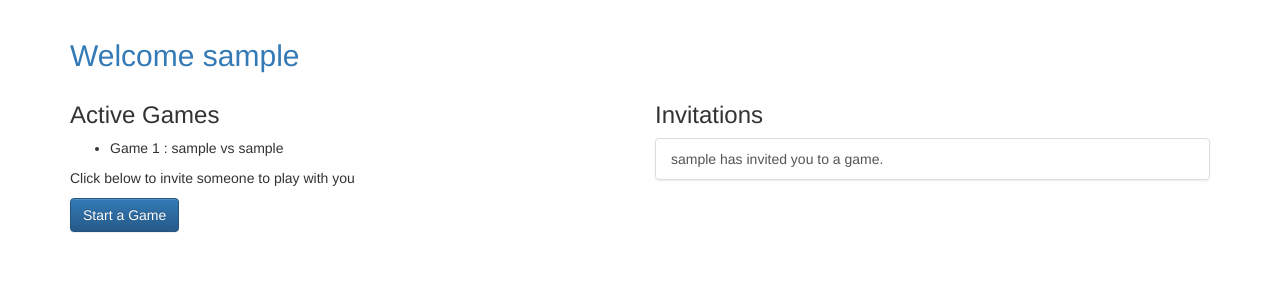
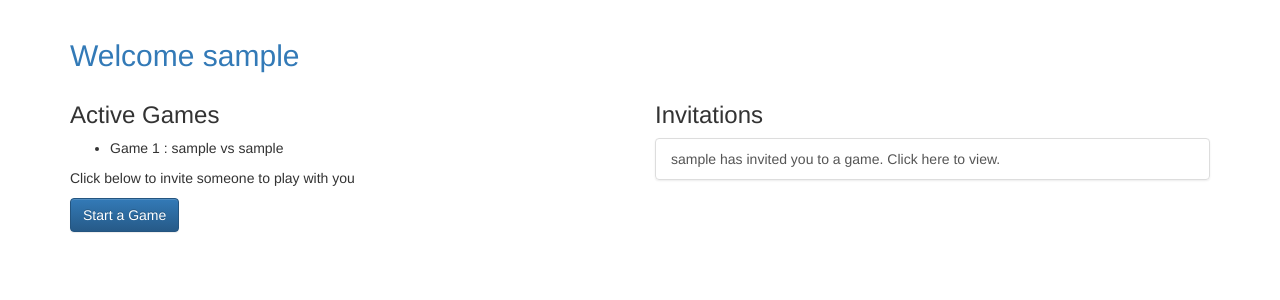
Before and after one commit to saumil-jain/tictactoe, a Django app: page /player/home in a window 1280 px wide. Shown: the part 51-351 px from the top of the page. Run offline with Django 3.2, Linux system fonts and the light colour scheme; a user stored in the database is signed in; tables that the repository leaves empty hold one stand-in row (values such as "Sample post"); some libraries are stand-ins or nearby versions.

Commit message:
Edit invitation text on player home

```diff
--- a/tictactoe/templates/player/home.html
+++ b/tictactoe/templates/player/home.html
@@ -32,7 +32,7 @@ Home: {{ user.username }}
                     {% for inv in invitations %}
                         <a class="list-group-item"
                            href="{% url 'player_accept_invitation' id=inv.id %}">
-                            {{ inv.from_user.username }} has invited you to a game.
+                            {{ inv.from_user.username }} has invited you to a game. Click here to view.
                         </a>
                     {% endfor %}
                 </div>
```
